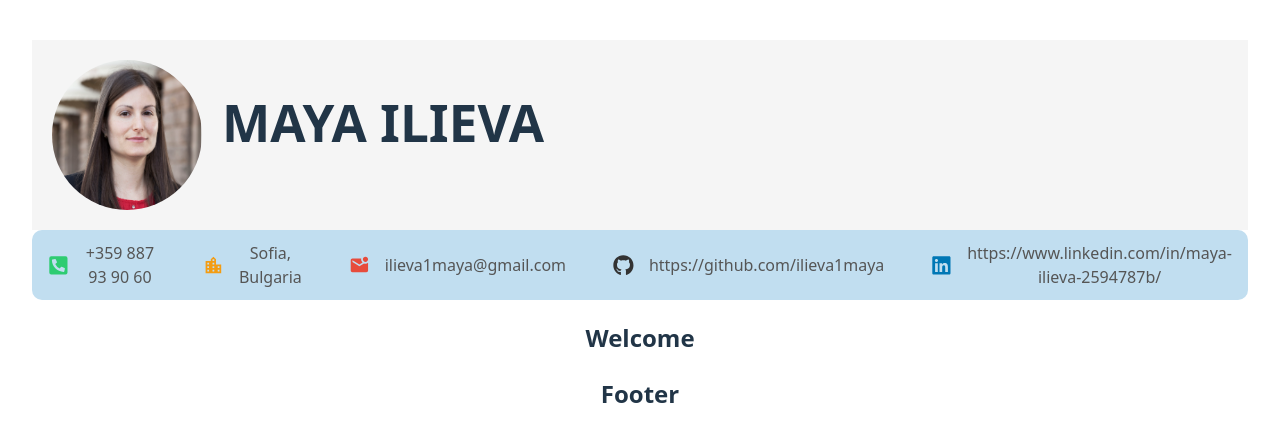
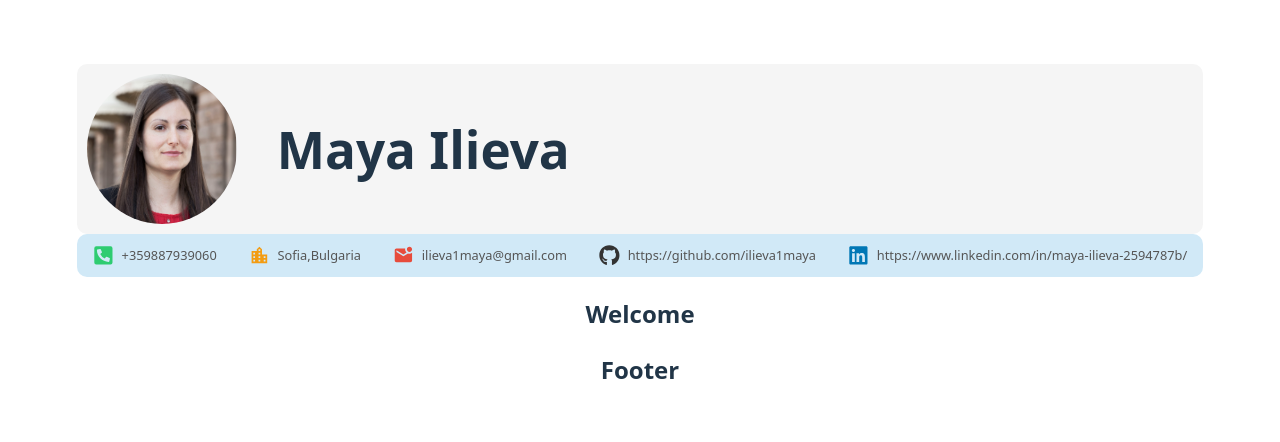
Before and after one commit to ilieva1maya/MayaIlieva_Resume, a React (Vite) app: page / in a window 1280 px wide. Shown: the part 164-606 px from the top of the page. Built offline with nearby package versions, Linux system fonts and the light colour scheme.

Commit message:
Header&Navbar data

```diff
--- a/index.html
+++ b/index.html
@@ -4,7 +4,7 @@
     <meta charset="UTF-8" />
     <link rel="icon" type="image/svg+xml" href="/vite.svg" />
     <meta name="viewport" content="width=device-width, initial-scale=1.0" />
-    <title>Maya Iliev's Resume</title>
+    <title>Maya Ilieva's Resume</title>
   </head>
   <body>
     <div id="root"></div>
--- a/src/components/header/Header.css
+++ b/src/components/header/Header.css
@@ -1,9 +1,11 @@
 .header-container {
     display: flex;
     flex-direction: row;
-    align-items: space-around;
-    padding: 20px;
+    align-items: center;
+    gap: 20px;
+    padding: 10px;
     background-color: #f5f5f5;
+    border-radius: 10px;
 }
 
 .header-container img {
--- a/src/components/header/Header.jsx
+++ b/src/components/header/Header.jsx
@@ -4,7 +4,7 @@ export default function Header() {
     return (
         <div className="header-container">
             <img src="/images/MayaIlieva_photo.png" alt="Maya Ilieva's photo" />
-            <h1>MAYA ILIEVA</h1>
+            <h1>Maya Ilieva</h1>
         </div>
     )
 }
--- a/src/components/navbar/Navbar.css
+++ b/src/components/navbar/Navbar.css
@@ -1,65 +1,53 @@
-.navbar {
+.container {
     background-color: #ffffff;
     padding: 20px;
     border-radius: 10px;
     box-shadow: 0 4px 10px rgba(0, 0, 0, 0.05);
 }
-
 .contacts {
     display: flex;
     flex-direction: row;
-    gap: 15px;
-    /* background-color: #f9f9f9; */
-    background-color: #c1def0;
+    background-color: #d1e9f7;
     border-radius: 10px;
 }
-
 .contacts a {
     display: flex;
     align-items: center;
-    gap: 15px;
+    gap: 8px;
     text-decoration: none;
     color: #555;
-    font-size: 1rem;
+    font-size: 0.8rem;
     font-weight: 500;
     padding: 10px 15px;
     border-radius: 8px;
     transition: background-color 0.2s, color 0.2s, transform 0.1s;
     border: 1px solid transparent;
 }
-
 .contacts a:hover {
     background-color: #eaf4ff;
     color: #4a90e2;
     transform: translateY(-2px);
     border-color: #cce0ff;
 }
-
 .contacts a svg {
     font-size: 1.3rem;
     flex-shrink: 0;
 }
-
 .contacts a:nth-child(1) svg {
     color: #2ecc71;
 }
-
 .contacts a:nth-child(2) svg {
     color: #f39c12;
 }
-
 .contacts a:nth-child(3) svg {
     color: #e74c3c;
 }
-
 .contacts a:nth-child(4) svg {
     color: #333;
 }
-
 .contacts a:nth-child(5) svg {
     color: #0077b5;
 }
-
 @media (max-width: 600px) {
     .resume-container {
         margin: 10px;
--- a/src/components/navbar/Navbar.jsx
+++ b/src/components/navbar/Navbar.jsx
@@ -8,11 +8,11 @@ export default function Navbar() {
       <div className="contacts">
         <a href="">
           <FaPhoneSquareAlt />
-          +359 887 93 90 60
+          +359887939060
         </a>
         <a href="https://www.google.com/maps/place/%D0%A1%D0%BE%D1%84%D0%B8%D1%8F/@42.695314,23.1591383,11z/data=!3m1!4b1!4m6!3m5!1s0x40aa8682cb317bf5:0x400a01269bf5e60!8m2!3d42.6977082!4d23.3218675!16zL20vMGZ0ang?hl=bg&entry=ttu&g_ep=EgoyMDI1MTEwNC4xIKXMDSoASAFQAw%3D%3D" target="_blank">
           <MdLocationCity />
-          Sofia, Bulgaria
+          Sofia,Bulgaria
         </a>
         <a href="mailto:ilieva1maya@gmail.com" target="_blank">
           <MdMarkEmailUnread />
```
